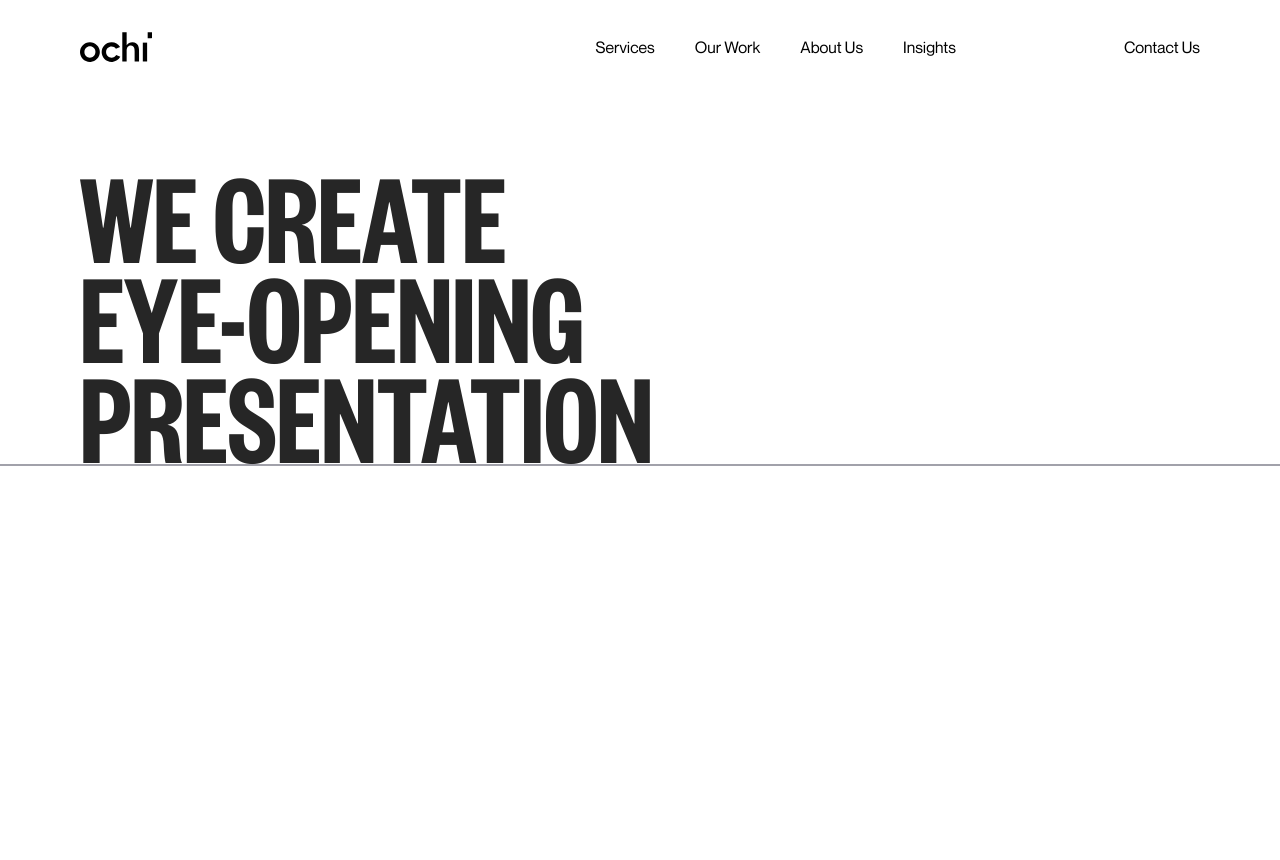
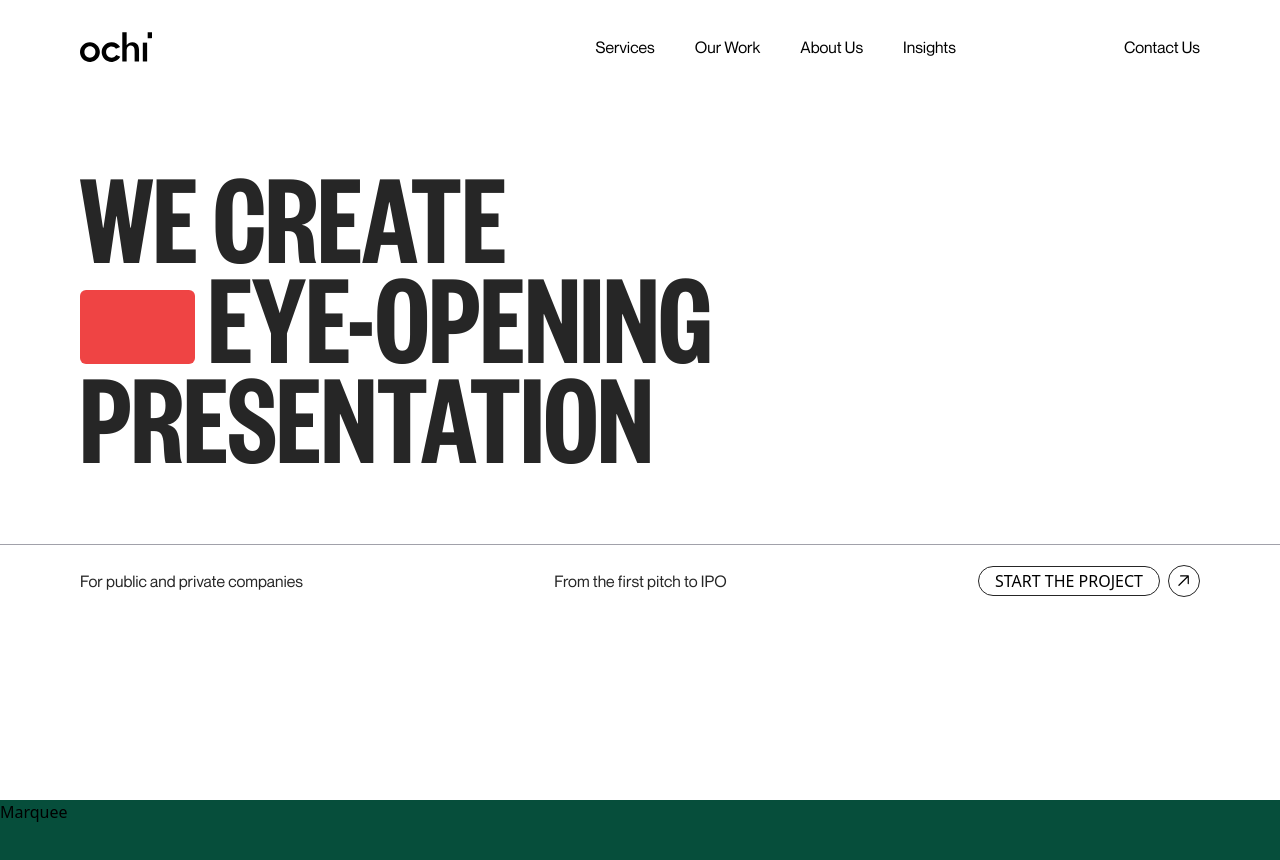
Before and after one commit to PawanPawar11/Ochi-Clone, a React (Vite) app: page / in a window 1280 px wide. Shown: the top 860 px of the page. Before the commit the page ends 800 px from the top, so only its background shows below. Built offline with nearby package versions, Linux system fonts and the light colour scheme.

Commit message:
second commit

```diff
--- a/package.json
+++ b/package.json
@@ -11,7 +11,8 @@
   },
   "dependencies": {
     "react": "^18.3.1",
-    "react-dom": "^18.3.1"
+    "react-dom": "^18.3.1",
+    "react-icons": "^5.2.1"
   },
   "devDependencies": {
     "@types/react": "^18.3.3",
--- a/src/App.jsx
+++ b/src/App.jsx
@@ -1,12 +1,14 @@
 import React from 'react'
 import Navbar from './components/Navbar'
 import LandingPage from './components/LandingPage'
+import Marquee from './components/Marquee'
 
 function App() {
   return (
     <div className='w-full h-screen'>
       <Navbar/>
       <LandingPage/>
+      <Marquee/>
     </div>
   )
 }
--- a/src/components/LandingPage.jsx
+++ b/src/components/LandingPage.jsx
@@ -1,16 +1,35 @@
-import React from 'react'
+import React from 'react';
+import { PiArrowUp } from "react-icons/pi";
+
 
 function LandingPage() {
   return (
     <div className='w-full h-screen pt-1'>
         <div className="textstructure mt-40 px-20">
             {["We Create", "Eye-Opening", "Presentation"].map((item, index)=> {
-                return <div className="masker">
-                            <h1 className="uppercase text-[8.3rem] leading-[6.25rem] font-semibold text-neutral-800 font-['FoundersGrotesk']">{item}</h1>
+                return (
+                    <div className="masker">
+                        <div className="w-fit flex items-end overflow-hidden">
+                            {index === 1 && (<div className="mr-[1vw] w-[9vw] rounded-md h-[5.8vw] relative bg-red-500"></div>)}
+                            <h1 className="flex items-center uppercase text-[8.3rem] leading-[6.25rem] font-semibold text-neutral-800 font-['FoundersGrotesk']">{item}</h1>
                         </div>
+                    </div>
+                );
             })}
         </div>
-        <div className="border-t-2 border-zinc-400"></div>
+        <div className="border-t-[1.5px] border-zinc-400 mt-20 flex justify-between items-center py-5 px-20">
+            {["For public and private companies", "From the first pitch to IPO"].map((item, index) => (
+                <p className="font-['NeueMontreal'] text-neutral-800">{item}</p>
+            ))}
+            <div className="start flex items-center gap-2">
+                <div className="px-4 py-0.5 border-[1.5px] border-neutral-800 rounded-full uppercase">Start the Project</div>
+                <div className="w-8 h-8 flex items-center justify-center border-[1.5px] border-neutral-800 rounded-full">
+                    <span className='rotate-[45deg] text-[1.2rem]'>
+                        <PiArrowUp/>
+                    </span>
+                </div>
+            </div>
+        </div>
     </div>
   )
 }
--- /dev/null
+++ b/src/components/Marquee.jsx
@@ -0,0 +1,9 @@
+import React from 'react'
+
+function Marquee() {
+  return (
+    <div className='w-full h-[50vh] bg-emerald-900'>Marquee</div>
+  )
+}
+
+export default Marquee
```
Also changed, not shown: 1 other file (tests, documents, lock files or other folders).
